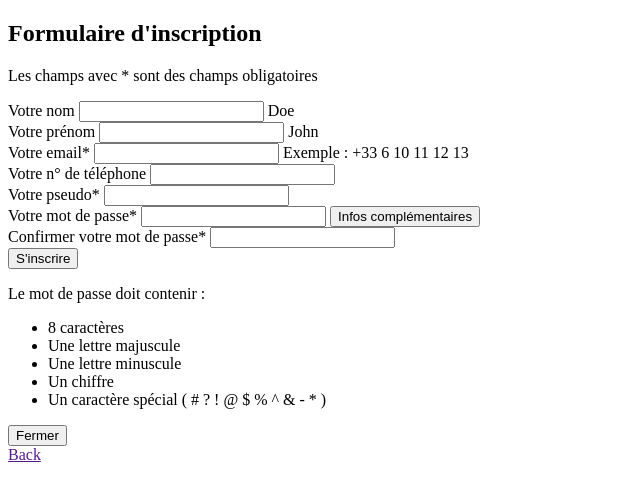
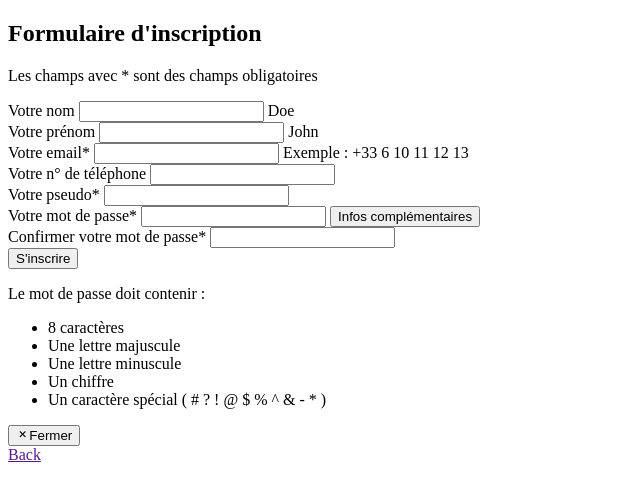
Before and after one commit to aureleya/js-form, a plain HTML site: page index.html in a window 1280 px wide. Shown: the full height of the page, 0-640 px from the left. Drawn offline with nearby package versions, Linux system fonts and the light colour scheme.

Commit message:
Ajout du lien du CDN de Boxicon pour les îcones

```diff
--- a/index.html
+++ b/index.html
@@ -3,6 +3,7 @@
     <head>
         <meta charset="UTF-8">
         <meta name="viewport" content="width=device-width, initial-scale=1.0">
+        <link href="https://unpkg.com/boxicons@2.1.4/css/boxicons.min.css" rel="stylesheet">
         <link rel="preconnect" href="https://fonts.googleapis.com">
         <link rel="preconnect" href="https://fonts.gstatic.com" crossorigin>
         <link href="https://fonts.googleapis.com/css2?family=Nunito+Sans:ital,opsz,wght@0,6..12,200..1000;1,6..12,200..1000&family=Poppins:ital,wght@0,100;0,200;0,300;0,400;0,500;0,600;0,700;0,800;0,900;1,100;1,200;1,300;1,400;1,500;1,600;1,700;1,800;1,900&display=swap" rel="stylesheet">
```
